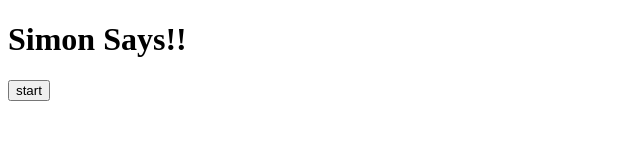
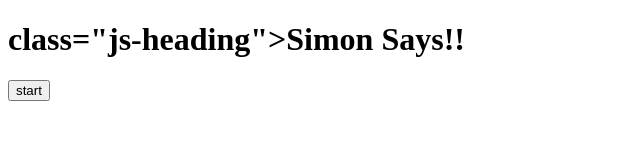
Before and after one commit to tksutton/Tedric-Final-Project, a website built with Parcel: page index.html in a window 1280 px wide. Shown: the whole page, without its empty margins (0-640 px from the left). Built offline with nearby package versions, Linux system fonts and the light colour scheme.

Commit message:
Update index.html

```diff
--- a/index.html
+++ b/index.html
@@ -10,7 +10,7 @@
   <body>
     <main>
       <!--TODO: Add the missing information in the h1 heading -->
-      <h1 class="js-heading">Simon Says!!</h1>
+      <h1>class="js-heading">Simon Says!!</h1>
 
       <section class="game-controls">
         <!--TODO: Add the start button -->
```
